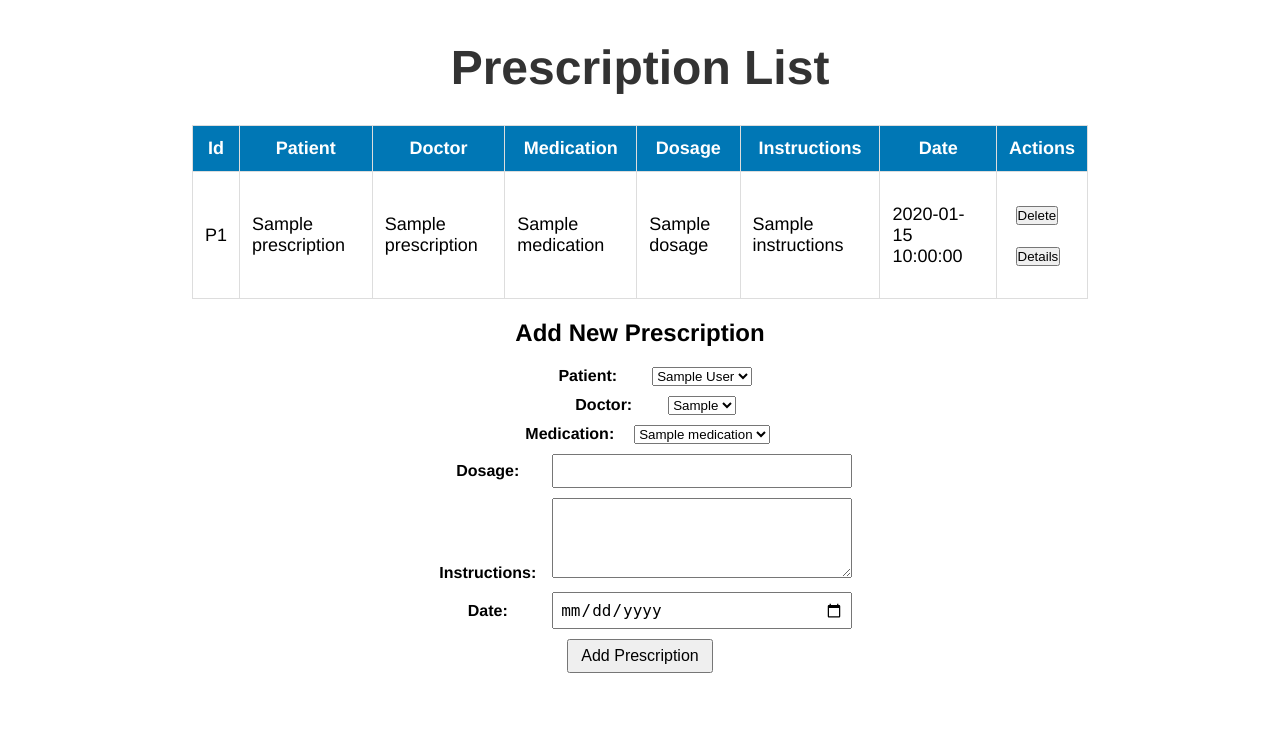
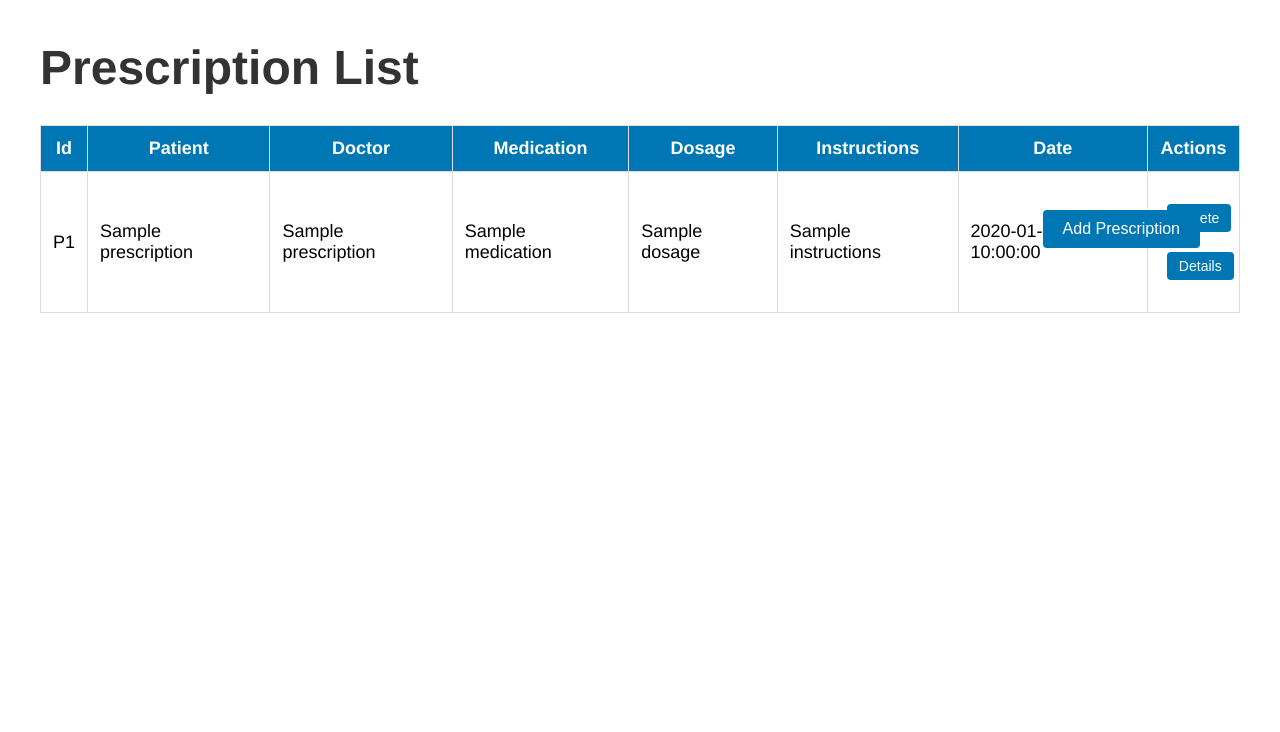
Before and after one commit to nott74/sicko_mode_flask, a Flask app: template sicko_mode/templates/prescriptions.html in a window 1280 px wide. Shown: the top 732 px of the page. Run offline with Flask 3, Linux system fonts and the light colour scheme; the template is opened without the code that fills it: most values are stand-ins (such as "Sample title", 1, 10 or a date in 2020).

Commit message:
prescription styles

```diff
--- a/sicko_mode/clinic.py
+++ b/sicko_mode/clinic.py
@@ -154,7 +154,7 @@ def prescriptions():
         patients.append(patient)
 
     # Query the doctor names for the select field
-    doctors_query = "SELECT user_id, first_name, last_name FROM users WHERE user_type='Doctor' and rmv = 0"
+    doctors_query = "SELECT user_id, first_name, last_name FROM users WHERE user_type='Doctor' and rmv = '0'"
 
     cursor.execute(doctors_query)
     doctors = []
--- a/sicko_mode/static/style.css
+++ b/sicko_mode/static/style.css
@@ -62,10 +62,7 @@ nav a:hover {
 
 /* Main content styles */
 main {
-    max-width: 1200px;
-    margin: 0 auto;
     padding: 40px;
-    text-align: center;
 }
 
 h1 {
--- a/sicko_mode/templates/prescriptions.html
+++ b/sicko_mode/templates/prescriptions.html
@@ -7,9 +7,8 @@
     <style>
         table {
             border-collapse: collapse;
-            margin: 20px auto;
-            width: 80%;
-            max-width: 1000px;
+            width: 100%;
+            max-width: none;
             font-size: 18px;
             text-align: left;
         }
@@ -46,15 +45,10 @@
             font-weight: bold;
         }
 
-        .form-group input {
+        .form-group input,
+        .form-group textarea,
+        .form-group select {
             width: 300px;
-            padding: 6px;
-            font-size: 16px;
-        }
-
-        .form-group textarea {
-            width: 300px;
-            height: 80px;
             padding: 6px;
             font-size: 16px;
         }
@@ -63,10 +57,99 @@
             padding: 6px 12px;
             font-size: 16px;
         }
+
+        /* Popup styles */
+        .overlay {
+            display: none;
+            position: fixed;
+            z-index: 999;
+            top: 0;
+            left: 0;
+            width: 100%;
+            height: 100%;
+            background-color: rgba(0, 0, 0, 0.5);
+        }
+
+        .popup {
+            display: none;
+            position: fixed;
+            z-index: 1000;
+            width: 80%;
+            max-width: 600px;
+            top: 50%;
+            left: 50%;
+            transform: translate(-50%, -50%);
+            background-color: #fff;
+            padding: 20px;
+            border-radius: 4px;
+        }
+
+        .popup-close {
+            position: absolute;
+            top: 10px;
+            right: 10px;
+            font-size: 20px;
+            cursor: pointer;
+        }
+
+        /* Button styles */
+        .add-prescription-button {
+            position: absolute;
+            top: 10px;
+            right: 10px;
+            padding: 10px 20px;
+            font-size: 16px;
+            background-color: #0077b5;
+            color: #fff;
+            border: none;
+            border-radius: 4px;
+            cursor: pointer;
+            margin-top: 200px;
+            margin-right: 70px;
+        }
+
+        .delete-button,
+        .details-button {
+            padding: 6px 12px;
+            font-size: 14px;
+            background-color: #0077b5;
+            color: #fff;
+            border: none;
+            border-radius: 4px;
+            cursor: pointer;
+        }
+
+        .delete-button:hover,
+        .details-button:hover {
+            background-color: #005b8a;
+        }
+
+        /* Popup form styles */
+        .popup-form {
+            display: flex;
+            flex-direction: column;
+            align-items: flex-start;
+        }
+
+        .popup-form .form-group label {
+            width: auto;
+            margin-right: 10px;
+        }
+
+        .popup-form .form-group input,
+        .popup-form .form-group textarea,
+        .popup-form .form-group select {
+            width: 300px;
+            padding: 6px;
+            font-size: 16px;
+        }
     </style>
 </head>
 <body>
 <main>
+    <!-- Add Prescription Button -->
+    <button id="openPopupButton" class="add-prescription-button">Add Prescription</button>
+
     <h1>Prescription List</h1>
     <table>
         <thead>
@@ -94,12 +177,12 @@
                 <td>
                     <!-- Delete Button -->
                     <form method="POST" action="{{ url_for('clinic.delete_prescription', prescription_id=prescription.prescription_id) }}">
-                        <button type="submit">Delete</button>
+                        <button type="submit" class="delete-button">Delete</button>
                     </form>
 
                     <!-- Details Button -->
                     <form method="GET" action="{{ url_for('clinic.prescription_details', prescription_id=prescription.prescription_id) }}">
-                        <button type="submit">Details</button>
+                        <button type="submit" class="details-button">Details</button>
                     </form>
                 </td>
             </tr>
@@ -107,11 +190,14 @@
         </tbody>
     </table>
 
-    <h2>Add New Prescription</h2>
-    <form method="POST" action="{{ url_for('clinic.add_prescription') }}">
+    <!-- Popup Form -->
+    <div id="popupOverlay" class="overlay">
+        <div id="popup" class="popup">
+            <span id="closePopup" class="popup-close">&times;</span>
+            <form method="POST" action="{{ url_for('clinic.add_prescription') }}" class="popup-form">
                 <div class="form-group">
                     <label for="patient_name">Patient:</label>
-        <select id="patient_name" name="patient_name" required>
+                    <select id="patient_name" name="patient_name" required class="select-field">
                         {% for patient in patients %}
                             <option value="{{ patient.id }}">{{ patient.first_name }} {{ patient.last_name }}</option>
                         {% endfor %}
@@ -119,7 +205,7 @@
                 </div>
                 <div class="form-group">
                     <label for="doctor_name">Doctor:</label>
-        <select id="doctor_name" name="doctor_name" required>
+                    <select id="doctor_name" name="doctor_name" required class="select-field">
                         {% for doctor in doctors %}
                             <option value="{{ doctor.id }}">{{ doctor.first_name }}</option>
                         {% endfor %}
@@ -127,7 +213,7 @@
                 </div>
                 <div class="form-group">
                     <label for="medication">Medication:</label>
-        <select id="medication" name="medication" required>
+                    <select id="medication" name="medication" required class="select-field">
                         {% for medication in medications %}
                             <option value="{{ medication.id }}">{{ medication.name }}</option>
                         {% endfor %}
@@ -135,20 +221,34 @@
                 </div>
                 <div class="form-group">
                     <label for="dosage">Dosage:</label>
-        <input type="text" id="dosage" name="dosage" required>
+                    <input type="text" id="dosage" name="dosage" required class="input-field">
                 </div>
                 <div class="form-group">
                     <label for="instructions">Instructions:</label>
-        <textarea id="instructions" name="instructions" required></textarea>
+                    <textarea id="instructions" name="instructions" required class="textarea-field"></textarea>
                 </div>
                 <div class="form-group">
                     <label for="prescription_date">Date:</label>
-        <input type="date" id="prescription_date" name="prescription_date" required>
+                    <input type="date" id="prescription_date" name="prescription_date" required class="input-field">
                 </div>
                 <div class="form-group">
-        <button type="submit">Add Prescription</button>
+                    <button type="submit" class="btn-submit">Add Prescription</button>
                 </div>
             </form>
+        </div>
+    </div>
+
+    <script>
+        document.getElementById("openPopupButton").addEventListener("click", function() {
+            document.getElementById("popupOverlay").style.display = "block";
+            document.getElementById("popup").style.display = "block";
+        });
+
+        document.getElementById("closePopup").addEventListener("click", function() {
+            document.getElementById("popupOverlay").style.display = "none";
+            document.getElementById("popup").style.display = "none";
+        });
+    </script>
 </main>
 </body>
 </html>
```
Lines whose indentation alone changed are shown as unchanged.
